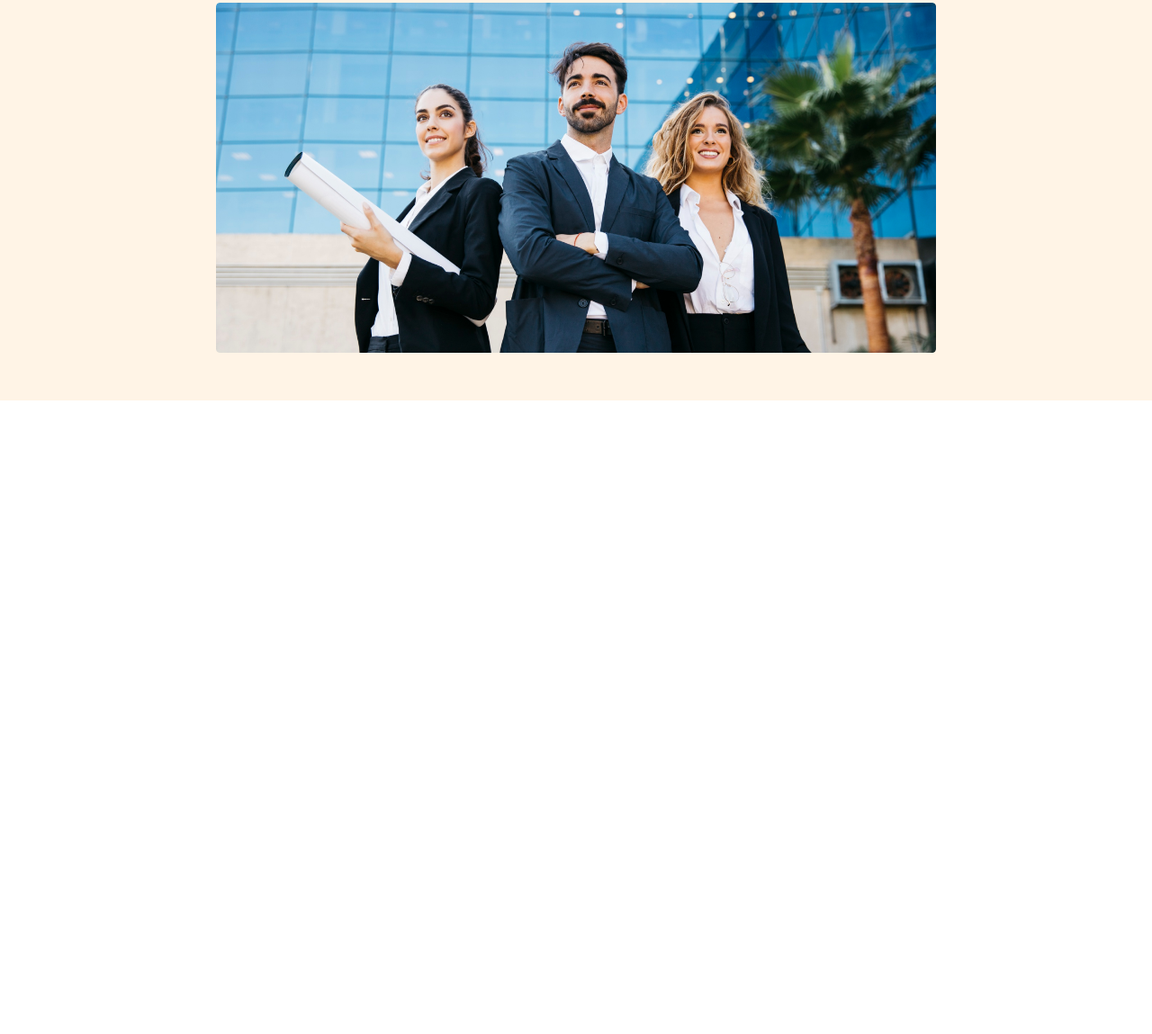
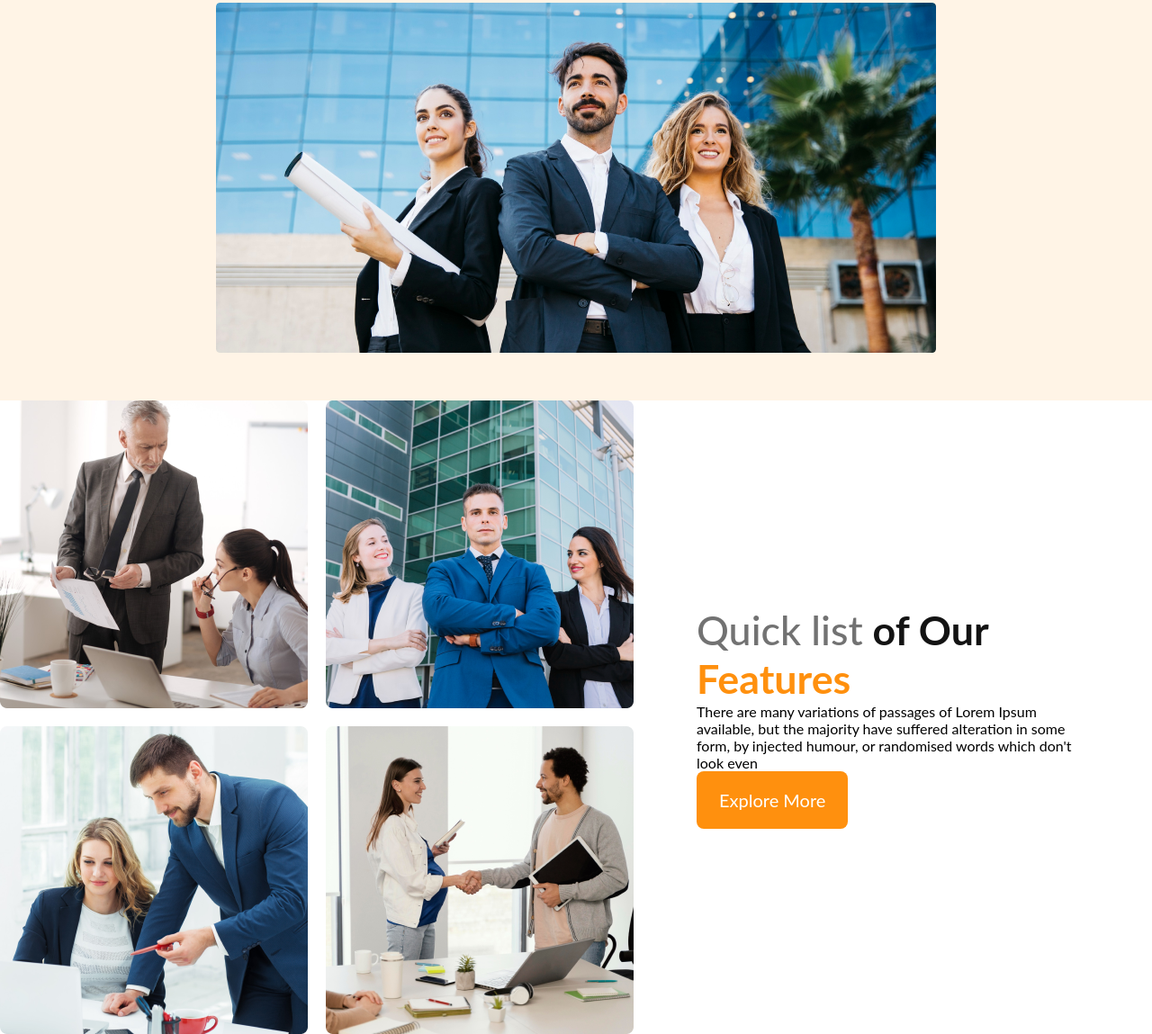
Before and after one commit to mdredoyahmed/architects-project, a plain HTML site: page index.html in a window 1280 px wide. Shown: the part 420-1569 px from the top of the page at 90% size. Before the commit the page ends 865 px from the top, so only its background shows below. Drawn offline with Linux system fonts and the light colour scheme.

Commit message:
features content added

```diff
--- a/index.html
+++ b/index.html
@@ -26,7 +26,23 @@
             <img src="images/banner.png" alt="">
            </div>
     </header>
+<!-- header end -->
     <main>
+        <!-- teams section -->
+        <div class="team-container">
+            <div class="team-img-container">
+                <img src="images/team1.png" alt="">
+                <img src="images/team2.png" alt="">
+                <img src="images/team3.png" alt="">
+                <img src="images/team4.png" alt="">
+            </div>
+            <div class="teams-content">
+                <h3 class="team-title"><span class="quick-list">Quick list</span> <span class="of-our">of Our</span> <span class="Features">Features</span> </h3>
+                <p class="team-description">There are many variations of passages of Lorem Ipsum available, but the majority have suffered alteration in some form, by injected humour, or randomised words which don't look even</p>
+                <button class="btn-primary">Explore More</button>
+            </div>
+
+        </div>
 
     </main>
     <footer>
--- a/style/architect.css
+++ b/style/architect.css
@@ -96,3 +96,40 @@ nav li a{
         flex-direction: column;
     }
 }
+
+main{
+    max-width: 1440px;
+    margin: 0 auto;
+}
+
+/* teames style */
+.team-container{
+    display: flex;
+    align-items: center;
+}
+.team-img-container{
+    display: grid;
+    grid-template-columns: repeat(2,1fr);
+    gap: 1.25rem;
+}
+.teams-content{
+    padding-right:70px ;
+    padding-left: 70px;
+}
+.team-title{
+    font-size:2.8rem ;
+
+}
+.team-title .quick-list{
+color: #727272;
+font-weight: 500;
+}
+.team-title .of-our{
+ color: #131313;
+ font-weight: 700;
+
+}
+.team-title .Features{
+color: #ff900e;
+font-weight: 700;
+}
```
